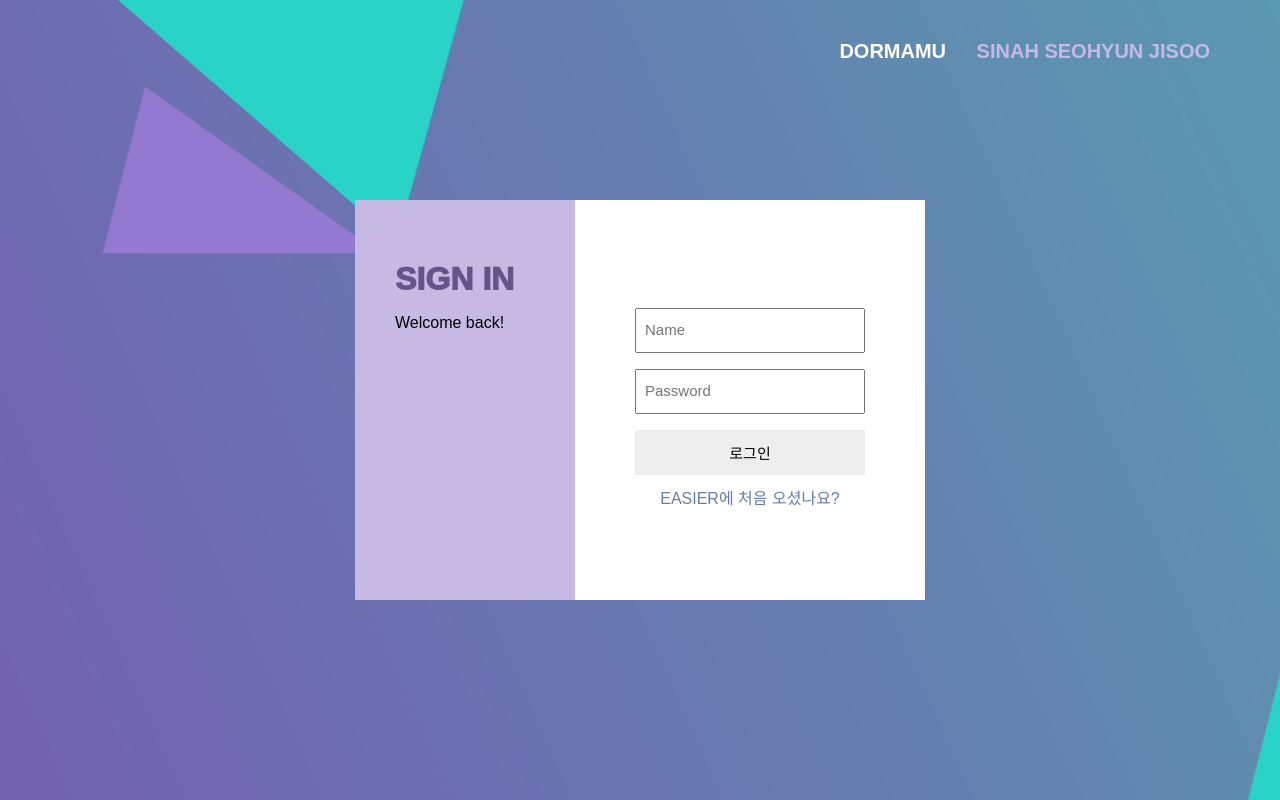
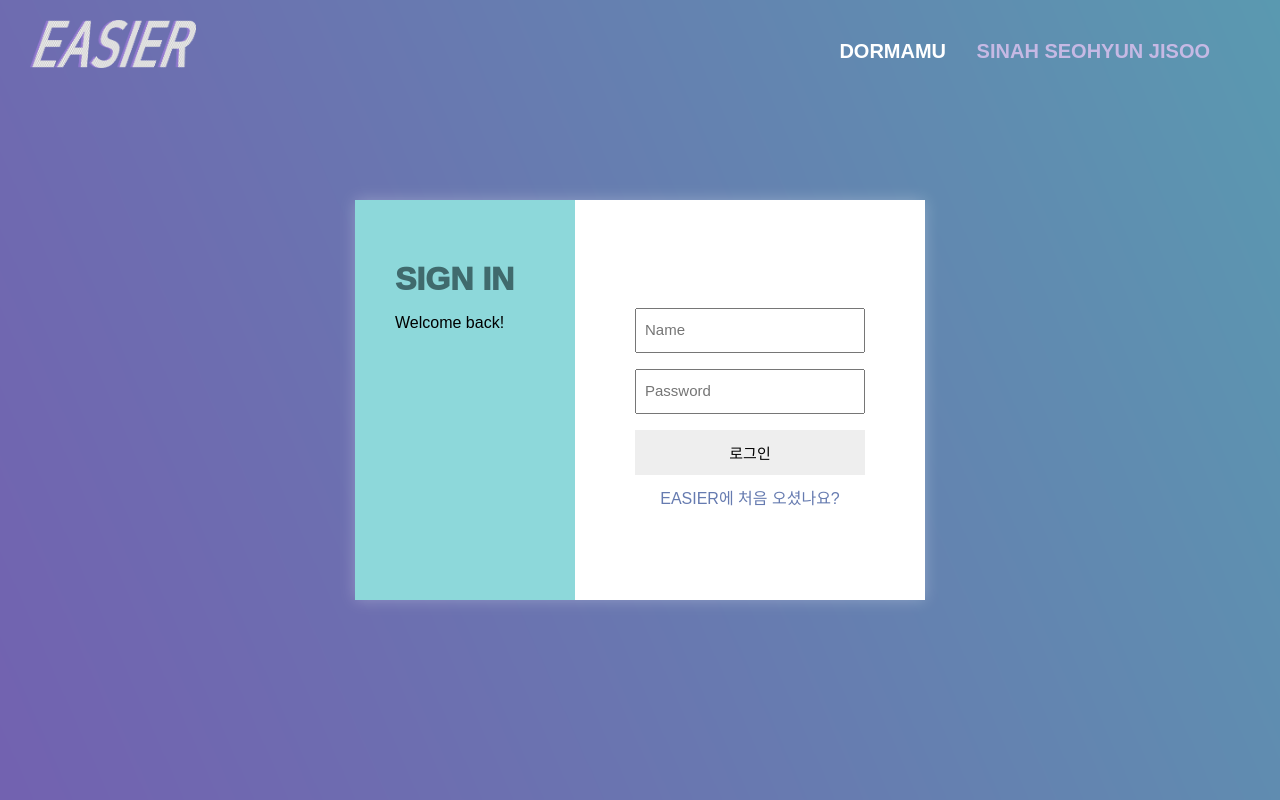
Before and after one commit to wltn716/textrank_private, a Django app: page /sign_in/ in a window 1280 px wide. Run offline with Django 3.2, Linux system fonts and the light colour scheme; some libraries are stand-ins or nearby versions; some web fonts are replaced.

Commit message:
로그인 관련 프론트 수정

```diff
--- a/blog/static/css/index.css
+++ b/blog/static/css/index.css
@@ -2,7 +2,11 @@
 .index{
 	background: url("../image/bg.png") no-repeat fixed top;
 	background-size: cover;
+}
 
+.user{
+	background: url("../image/bg2.png") no-repeat fixed top;
+	background-size: cover;
 }
 
 .header{
--- a/blog/static/css/user.css
+++ b/blog/static/css/user.css
@@ -1,3 +1,11 @@
+.signHeader{
+	width: 13%;
+	height: 6%;
+	position: absolute;
+	top: 20px;
+	left: 30px;
+}
+
 .sign-div{
 	display: flex;
 	align-items: center;
@@ -7,6 +15,7 @@
 .sign-div > div{
 	display: flex;
 	align-items : center;
+	box-shadow: 0px 0px 15px rgba(255, 255, 255, 0.27058823529411763);
 }
 
 .sign-div > div > div:nth-child(2){
@@ -23,7 +32,13 @@
 	flex-direction: column;
 	justify-content: left;
 	align-items: left;
+}
+
+.sidedivUp{
 	background: rgb(198, 185, 228);
+}
+.sidedivIn{
+	background: #8dd8da;
 }
 
 .sidediv>h1{
@@ -31,6 +46,14 @@
 	margin-bottom: 0px;
 	color: #645488;
 	font-weight: 1000;
+}
+
+.sidedivUp>h1{
+	color: #645488;
+}
+
+.sidedivIn>h1{
+	color: #406a6d;
 }
 
 .side_div>p{
--- a/blog/templates/blog/base.html
+++ b/blog/templates/blog/base.html
@@ -8,7 +8,10 @@
         <link rel="stylesheet" href="{% static 'css/user.css' %}">
         <script src="https://code.jquery.com/jquery-1.10.2.js"></script>
     </head>
-    <body class="index">
+    <body class="">
+        {% if isuser%}
+            <a href="/"><img class="signHeader" src="{% static 'image/EASIER.png' %}" alt="EASIER_header"/></a>
+        {% endif %}
         <div class="header bolder">
             <a href="/">
                 <div class="inline-block margin-right">DORMAMU</div>
--- a/blog/templates/blog/index.html
+++ b/blog/templates/blog/index.html
@@ -13,7 +13,8 @@
 			<div class="inline-block margin-right"><a href="/sign_up">SIGN UP</a></div>
 			<div class="inline-block "><a href="/sign_in">SIGN IN</a></div>
 		{% else %}
-			<div class="inline-block "><a href="/sign_out">SIGN OUT</a></div>
+			<div class="inline-block  margin-right"><a href="/sign_out">SIGN OUT</a></div>
+			<div class="inline-block "><a href="{% url 'dic:post_new' %}">FEEDBACK</a></div>
 		{% endif %}
 	</div>
 </div>
@@ -26,6 +27,8 @@ $(function() {
 	$('.description1>p:nth-child(3)').delay(3000).animate({opacity: 1,right:"-20px"},2000);
 	$('.description2').animate({opacity: 1},2000);
 });
+$('body').attr("class","");
+$('body').attr('class','index');
 
 </script>
 {% endblock %}
--- a/blog/templates/blog/sign_in.html
+++ b/blog/templates/blog/sign_in.html
@@ -3,7 +3,7 @@
 {% block content %}
 <div class="sign-div">
 	<div>
-		<div class="sign_in sidediv">
+		<div class="sidedivIn sidediv">
 			<h1>SIGN IN</h1>
 			<p>Welcome back!</p>
 		</div>
@@ -20,6 +20,7 @@
 <script type="text/javascript">
   var height = $( window ).height()
   $('.sign-div').css('height', height+"px");
-  $('input[name=password]').attr("type","password");
+  $('body').attr("class","");
+  $('body').attr("class","user");
 </script>
 {% endblock %}
--- a/blog/templates/blog/sign_up.html
+++ b/blog/templates/blog/sign_up.html
@@ -3,7 +3,7 @@
 {% block content %}
 <div class="sign-div">
 	<div>
-		<div class="sign_up sidediv">
+		<div class="sidedivUp sidediv">
 			<h1>SIGN UP</h1>
 			<!-- <div class="divideArea"></div> -->
 			<p>Welcome to Easier!</p>
@@ -21,6 +21,8 @@
 <script type="text/javascript">
   var height = $( window ).height()
   $('.sign-div').css('height', height+"px");
+  $('body').attr("class","");
+  $('body').attr("class","user");
   // $('input[name=password]').attr("type","password");
 </script>
 {% endblock %}
--- a/blog/templates/blog/sub.html
+++ b/blog/templates/blog/sub.html
@@ -28,6 +28,7 @@
                         <span class="margin-right"><a href="/sign_up">SIGN UP</a></span>
                         <span><a href="/sign_in">SIGN IN</a></span>
                     {% else %}
+                        <span class="margin-right"><a href="{% url 'dic:post_new' %}">FEEDBACK</a></span>
                         <span><a href="/sign_out">SIGN OUT</a></span>
                     {% endif %}
                 </span>
--- a/blog/views.py
+++ b/blog/views.py
@@ -17,7 +17,8 @@ from django.utils import timezone
 from .neededClasses import TextRank
 
 def index(request):
-	return render(request, 'blog/index.html', {})
+	isuser = 0
+	return render(request, 'blog/index.html', {'isuser':isuser})
 
 def content(request):
 	return render(request, 'blog/content.html', {})
@@ -83,10 +84,12 @@ def signup(request):
     		login(request, new_user)
     		return redirect('/content')
     	else:
-    		return render(request, 'blog/sign_up.html', {'form': form})
+    		isuser = 1
+    		return render(request, 'blog/sign_up.html', {'form': form, 'isuser':isuser})
     else:
-        form = UserForm()
-        return render(request, 'blog/sign_up.html', {'form': form})
+    	isuser = 1
+    	form = UserForm()
+    	return render(request, 'blog/sign_up.html', {'form': form, 'isuser':isuser})
 
 def signin(request):
     if request.method == "POST":
@@ -98,7 +101,9 @@ def signin(request):
             login(request, user)
             return redirect('/content')
         else:
-            return HttpResponse('로그인 실패. 다시 시도 해보세요.')
+        	isuser = 1
+        	return HttpResponse('로그인 실패. 다시 시도 해보세요.')
     else:
         form = LoginForm()
-        return render(request, 'blog/sign_in.html', {'form': form})
+        isuser = 1
+        return render(request, 'blog/sign_in.html', {'form': form, 'isuser':isuser})
```
Also changed, not shown: blog/static/image/bg2.png (added), db.sqlite3.
